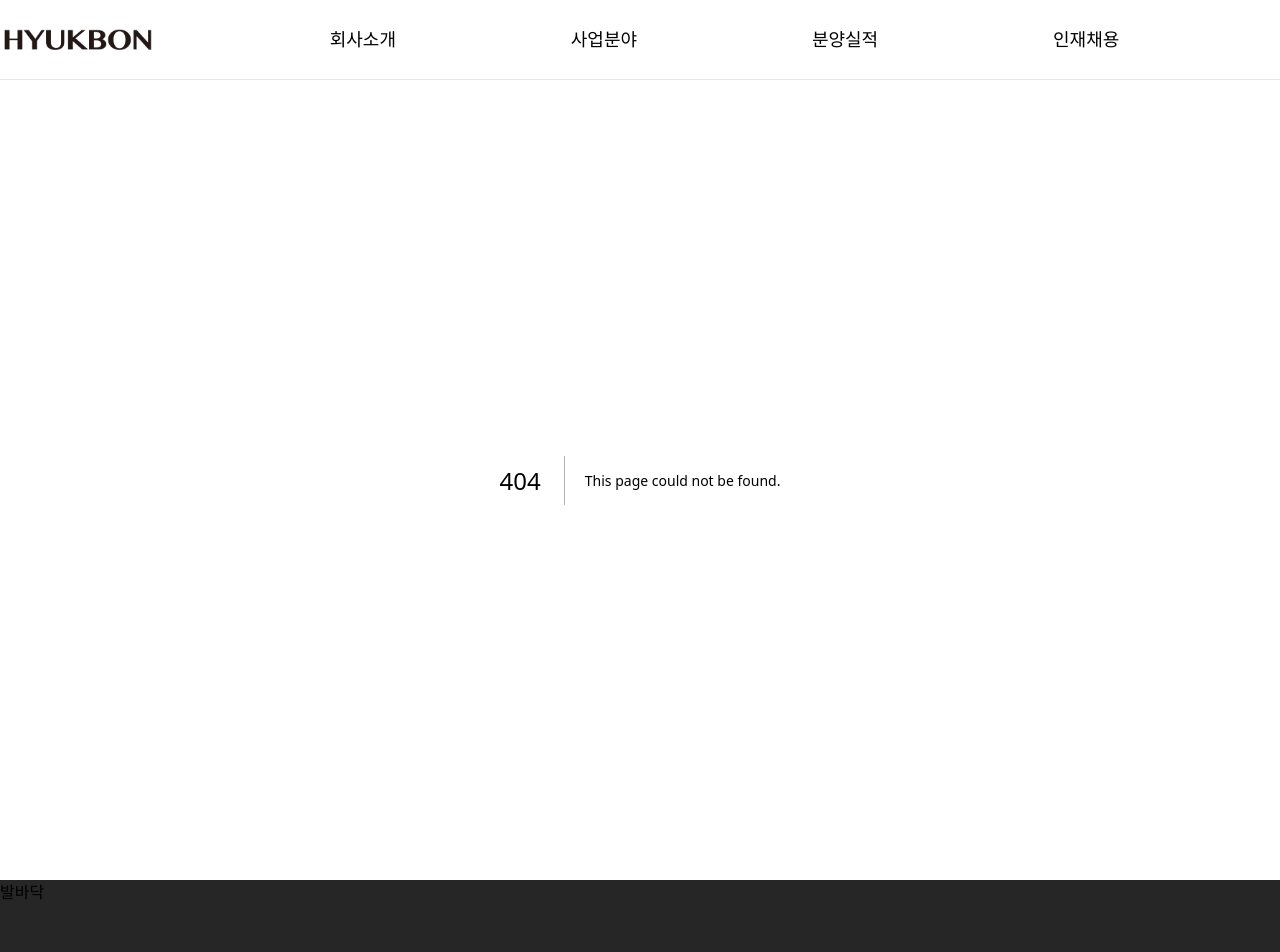
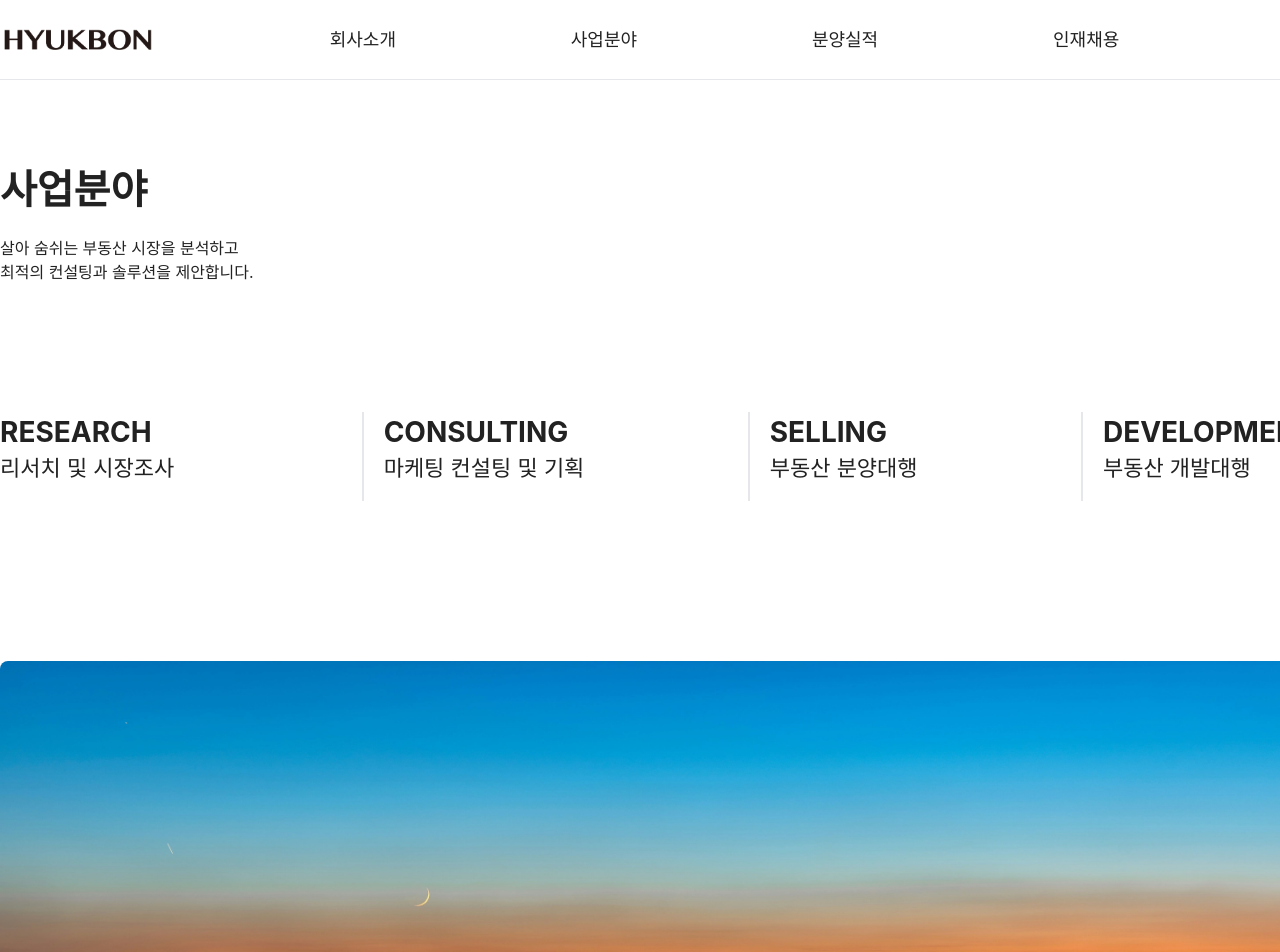
Before and after one commit to ekankr2/hyukbon, a Next.js app: page /scope in a window 1280 px wide. Before the commit this address had no page. Shown: the top 952 px of the page. Built offline with nearby package versions, Linux system fonts and the light colour scheme; a web font is replaced by a local one.

Commit message:
사업분야 페이지

```diff
--- a/app/layout.tsx
+++ b/app/layout.tsx
@@ -34,13 +34,13 @@ export default function RootLayout({
                   <Link href="/about">회사소개</Link>
                 </li>
                 <li className="flex items-center">
-                  <Link href="/">사업분야</Link>
+                  <Link href="/scope">사업분야</Link>
                 </li>
                 <li className="flex items-center">
                   <Link href="/">분양실적</Link>
                 </li>
                 <li className="flex items-center">
-                  <Link href="/">인재채용</Link>
+                  <Link href="/recrute">인재채용</Link>
                 </li>
               </ul>
               <div className="text-22 flex items-center">
--- /dev/null
+++ b/app/scope/page.tsx
@@ -0,0 +1,58 @@
+import React from "react";
+import Link from "next/link";
+import Image from "next/image";
+
+function Page() {
+  return (
+    <article className="w-full px-4 md:px-0 pt-20 pb-40 max-w-[384px] md:w-[712px] lg:w-[948px] xl:w-[1316px] md:max-w-none mx-auto text-26 md:text-30">
+      <h1 className="text-28 md:text-40">사업분야</h1>
+      <div className="pt-4 text-16 break-normal">
+        <p>살아 숨쉬는 부동산 시장을 분석하고</p>
+        <p>최적의 컨설팅과 솔루션을 제안합니다.</p>
+      </div>
+      <section className="pt-20 md:pt-32">
+        <ul className="flex divide-y md:divide-y-0 justify-between md:divide-x-2 divide-gray-200 flex-row text-28 md:text-22 lg:text-28 flex-wrap">
+          <li className="w-full md:w-auto pb-4 md:pb-0">
+            <Link href="/scope/research">
+              <h3>RESEARCH</h3>
+              <p className="font-light text-18 lg:text-22">
+                리서치 및 시장조사
+              </p>
+            </Link>
+          </li>
+          <li className="w-full md:w-auto py-4 md:pt-0 md:pl-5 md:-mr-6">
+            <Link href="/scope/consulting">
+              <h3>CONSULTING</h3>
+              <p className="font-light text-18 lg:text-22">
+                마케팅 컨설팅 및 기획
+              </p>
+            </Link>
+          </li>
+          <li className="w-full md:w-auto md:pl-5 py-4 md:pt-0 md:-mr-6">
+            <Link href="/scope/selling">
+              <h3>SELLING</h3>
+              <p className="font-light text-18 lg:text-22">부동산 분양대행</p>
+            </Link>
+          </li>
+          <li className="w-1/2 md:w-auto md:pl-5 pt-4 md:pt-0">
+            <Link href="/scope/development">
+              <h3>DEVELOPMENT</h3>
+              <p className="font-light text-18 lg:text-22">부동산 개발대행</p>
+            </Link>
+          </li>
+        </ul>
+      </section>
+      <div className="w-full rounded-lg mt-40 flex  h-[400px] relative overflow-hidden">
+        <Image
+          src="/main.jpg"
+          alt=""
+          width={2000}
+          height={1000}
+          className="absolute w-full h-full object-cover object-top"
+        />
+      </div>
+    </article>
+  );
+}
+
+export default Page;
```
